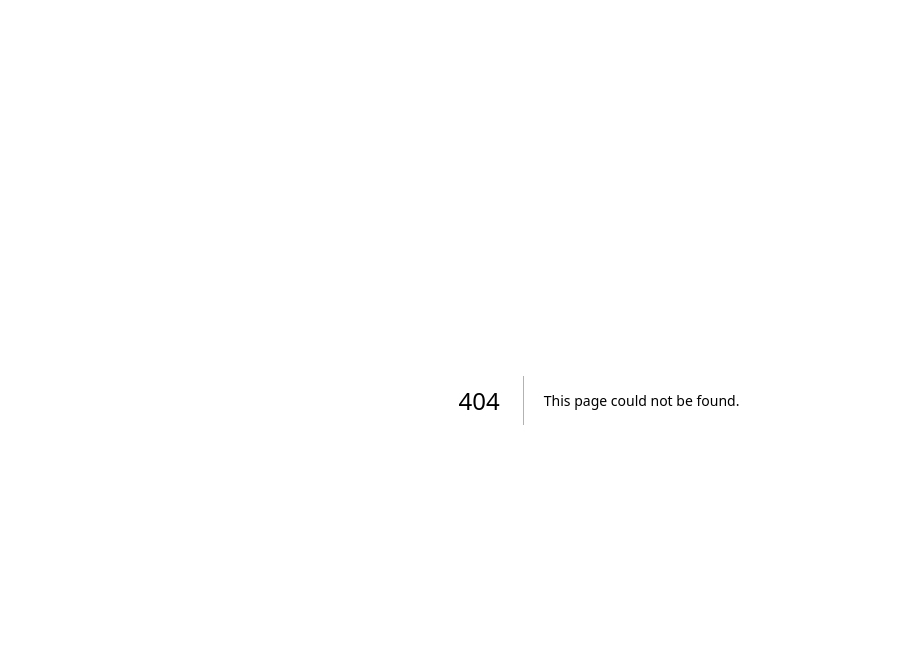
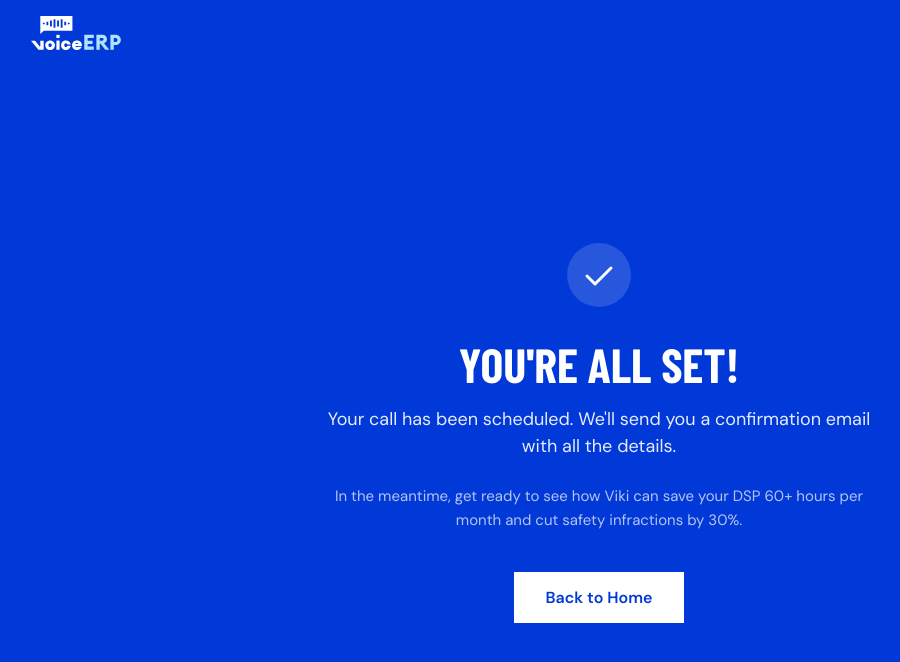
Before and after one commit to Cynthia-Concierge/voice-erp-viki, a Next.js app: page /thank-you in a window 1280 px wide. Before the commit this address had no page. Shown: the top 662 px of the page, without its empty margins (41-941 px from the left). Built offline with nearby package versions, Linux system fonts and the light colour scheme; a web font is replaced by a local one.

Commit message:
Add missing /thank-you page (was never committed)

```diff
--- /dev/null
+++ b/src/app/thank-you/page.tsx
@@ -0,0 +1,86 @@
+"use client";
+
+import { useEffect, useState } from "react";
+import Image from "next/image";
+
+export default function ThankYouPage() {
+  const [leadName, setLeadName] = useState("");
+
+  useEffect(() => {
+    try {
+      const raw = localStorage.getItem("voiceerp_lead");
+      if (raw) {
+        const data = JSON.parse(raw);
+        if (data.name) setLeadName(data.name.split(" ")[0]);
+      }
+    } catch {
+      /* ignore */
+    }
+  }, []);
+
+  return (
+    <main className="min-h-screen bg-[#0039D7] flex flex-col">
+      {/* Nav */}
+      <nav className="px-4 sm:px-5 md:px-10 py-4 flex items-center justify-between">
+        <div className="pl-2 sm:pl-4 md:pl-8">
+          <a href="/">
+            <Image
+              src="/voiceerp-logo.svg"
+              alt="VoiceERP"
+              width={90}
+              height={34}
+              priority
+            />
+          </a>
+        </div>
+      </nav>
+
+      {/* Content */}
+      <section className="flex-1 flex items-center justify-center px-4 sm:px-6 py-16">
+        <div className="max-w-xl w-full text-center text-white">
+          <div className="mb-8">
+            <svg
+              width="64"
+              height="64"
+              viewBox="0 0 64 64"
+              fill="none"
+              className="mx-auto"
+            >
+              <circle cx="32" cy="32" r="32" fill="white" fillOpacity="0.15" />
+              <path
+                d="M20 33l8 8 16-16"
+                stroke="white"
+                strokeWidth="3"
+                strokeLinecap="round"
+                strokeLinejoin="round"
+              />
+            </svg>
+          </div>
+
+          <h1 className="font-display text-[32px] sm:text-[36px] md:text-[48px] leading-[1.05] mb-4">
+            {leadName
+              ? `YOU'RE ALL SET, ${leadName.toUpperCase()}!`
+              : "YOU'RE ALL SET!"}
+          </h1>
+
+          <p className="text-[16px] md:text-[18px] leading-[27px] mb-6 text-white/90">
+            Your call has been scheduled. We&apos;ll send you a confirmation
+            email with all the details.
+          </p>
+
+          <p className="text-[15px] leading-[24px] mb-10 text-white/70">
+            In the meantime, get ready to see how Viki can save your DSP
+            60+ hours per month and cut safety infractions by 30%.
+          </p>
+
+          <a
+            href="/"
+            className="inline-block bg-white text-[#0039D7] font-semibold text-[15px] sm:text-[16px] px-8 py-3 rounded-none hover:bg-gray-100 active:bg-gray-200 transition-colors"
+          >
+            Back to Home
+          </a>
+        </div>
+      </section>
+    </main>
+  );
+}
```
